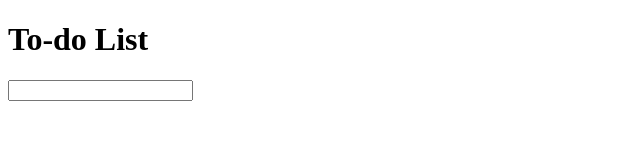
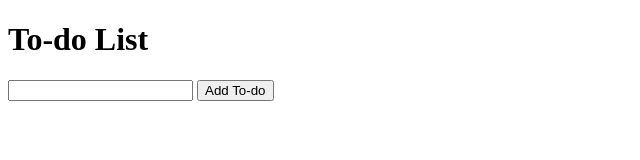
Before and after one commit to awatersny/dom-todo-lab, a plain HTML site: page index.html in a window 1280 px wide. Shown: the whole page, without its empty margins (0-640 px from the left). Drawn offline with Linux system fonts and the light colour scheme.

Commit message:
Add button

```diff
--- a/index.html
+++ b/index.html
@@ -10,5 +10,8 @@
 <body>
   <h1>To-do List</h1>
   <input type="text" id="text-box">
+  <!-- 3. Add a button. Make the button say **Add To-do**. Give it an `id` of `submit-button`. -->
+  <button>Add To-do</button>
+  <!-- 4. Add a `ul` element to the HTML. Give it an `id` of `todo-list`. -->
 </body>
 </html>
```
